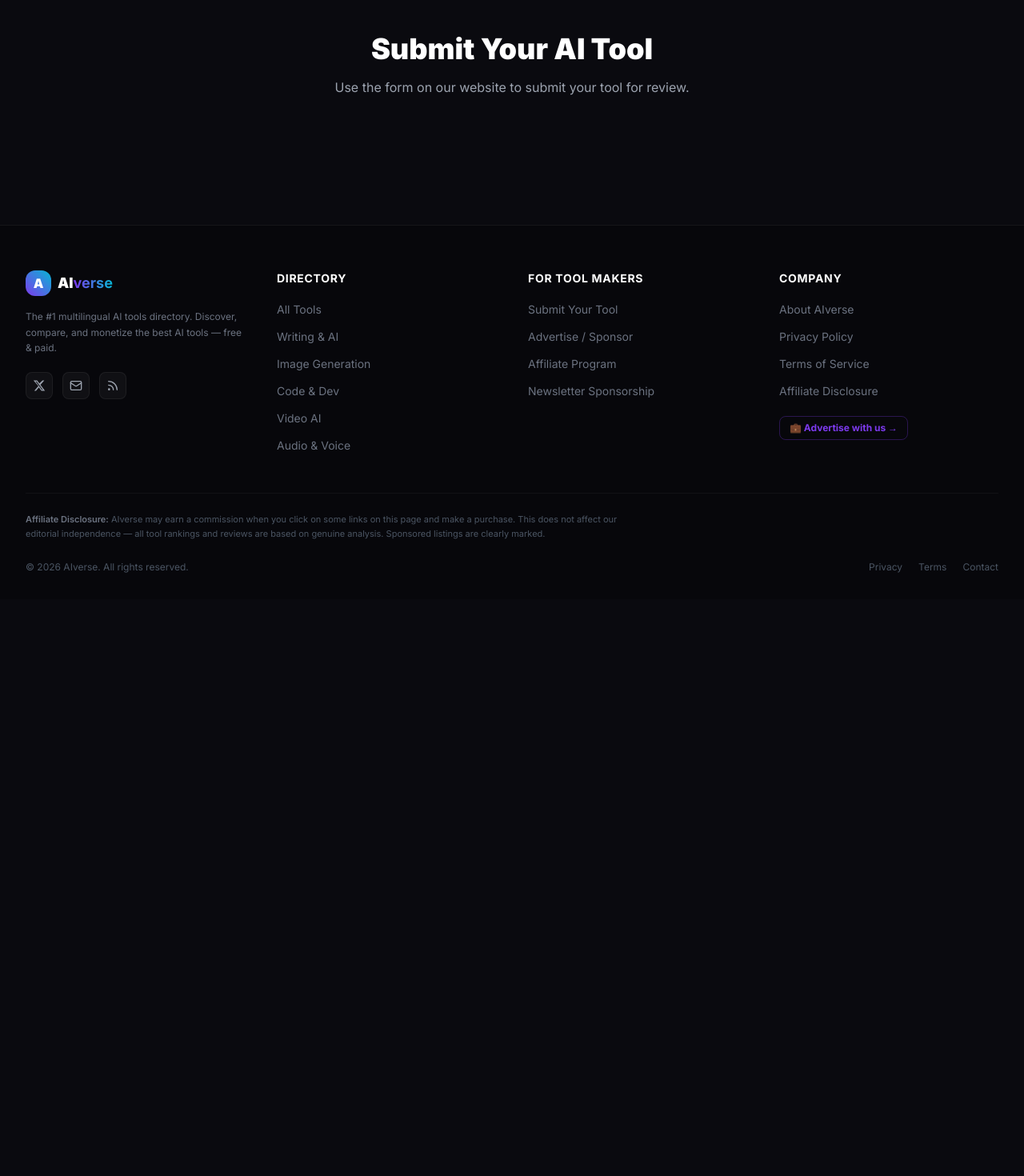
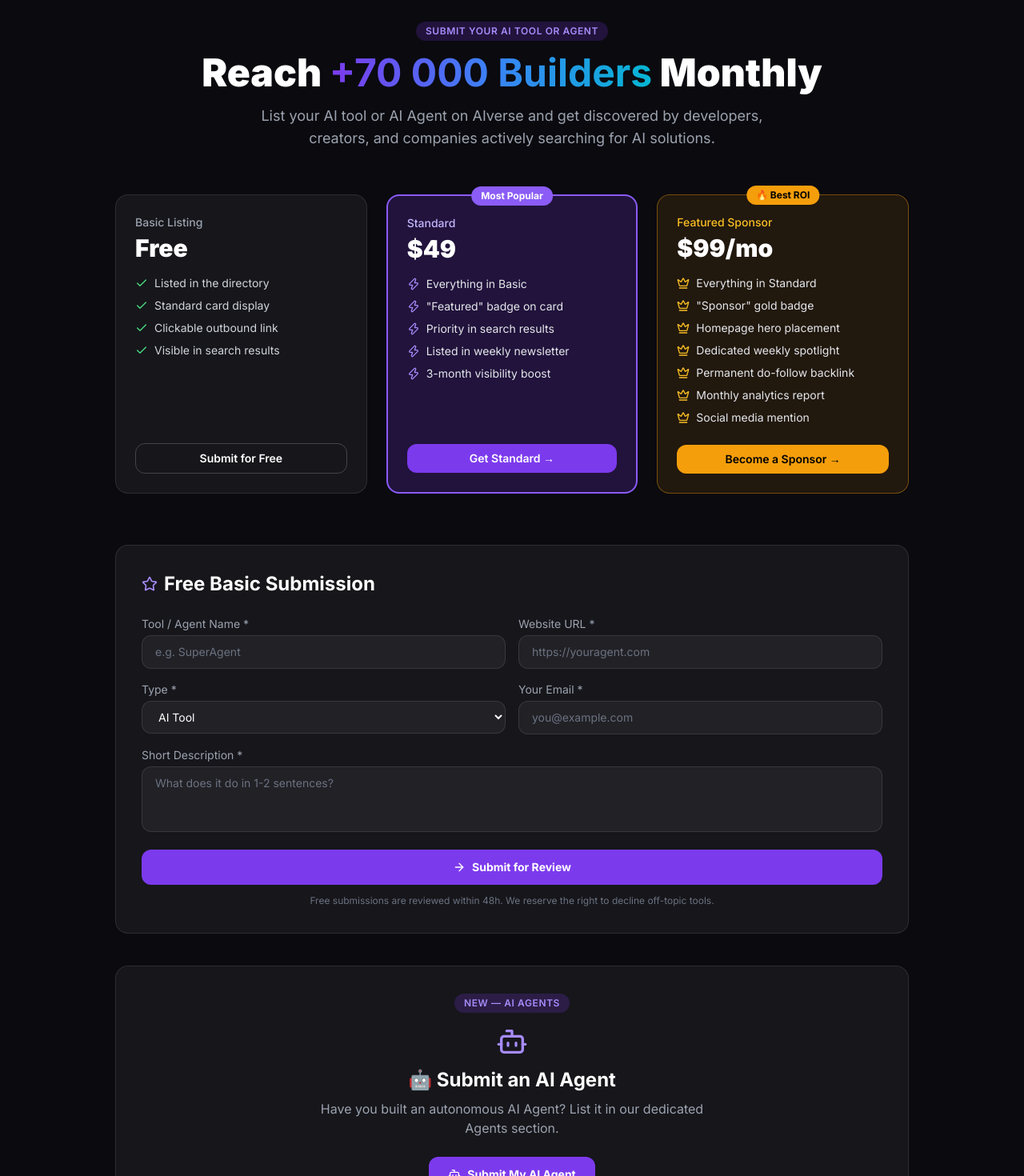
Before and after one commit to hamdi2025/aiverse-, a Next.js app: page /en/submit in a window 1280 px wide. Shown: the part 120-1590 px from the top of the page at 80% size. Before the commit the page ends 869 px from the top, so only its background shows below. Built offline with nearby package versions, Linux system fonts and the light colour scheme; no server answers.

Commit message:
fix: submit page with pricing

```diff
--- a/src/app/[locale]/submit/page.tsx
+++ b/src/app/[locale]/submit/page.tsx
@@ -134,10 +134,172 @@
 };
 
 export default function SubmitPage() {
+  const locale = useLocale() as Locale;
+  const t = T[locale] || T.en;
+
+  const [formData, setFormData] = useState({ name: '', url: '', category: 'tool', email: '', description: '' });
+  const [submitted, setSubmitted] = useState(false);
+
+  const handleSubmit = async (e: React.FormEvent) => {
+    e.preventDefault();
+    setSubmitted(true);
+  };
+
   return (
-    <div className="max-w-3xl mx-auto px-4 py-20 text-center">
-      <h1 className="text-4xl font-black text-white mb-4">Submit Your AI Tool</h1>
-      <p className="text-gray-400">Use the form on our website to submit your tool for review.</p>
+    <div className="max-w-5xl mx-auto px-4 py-16">
+      {/* Header */}
+      <div className="text-center mb-14">
+        <span className="inline-block bg-violet-600/20 text-violet-400 text-xs font-semibold px-3 py-1 rounded-full mb-4 uppercase tracking-wider">
+          {t.badge}
+        </span>
+        <h1 className="text-4xl md:text-5xl font-black text-white mb-4">
+          {t.title} <GradientText>{t.titleHighlight}</GradientText> {t.titleEnd}
+        </h1>
+        <p className="text-gray-400 max-w-2xl mx-auto text-lg">{t.subtitle}</p>
+      </div>
+
+      {/* Pricing Cards */}
+      <div className="grid grid-cols-1 md:grid-cols-3 gap-6 mb-16">
+        {/* Free */}
+        <div className="bg-white/5 border border-white/10 rounded-2xl p-6 flex flex-col">
+          <div className="mb-4">
+            <p className="text-gray-400 text-sm font-medium mb-1">{t.freeName}</p>
+            <p className="text-3xl font-black text-white">{t.freePriceLabel}</p>
+          </div>
+          <ul className="space-y-2 mb-6 flex-1">
+            {t.freeFeatures.map((f: string, i: number) => (
+              <li key={i} className="flex items-center gap-2 text-sm text-gray-300">
+                <Check className="w-4 h-4 text-green-400 shrink-0" /> {f}
+              </li>
+            ))}
+          </ul>
+          <button
+            onClick={() => document.getElementById('free-form')?.scrollIntoView({ behavior: 'smooth' })}
+            className="w-full py-2 rounded-xl border border-white/20 text-white text-sm font-semibold hover:bg-white/10 transition"
+          >
+            {t.freeCta}
+          </button>
+        </div>
+
+        {/* Standard */}
+        <div className="bg-violet-600/20 border-2 border-violet-500 rounded-2xl p-6 flex flex-col relative">
+          <span className="absolute -top-3 left-1/2 -translate-x-1/2 bg-violet-500 text-white text-xs font-bold px-3 py-1 rounded-full">
+            {t.mostPopular}
+          </span>
+          <div className="mb-4">
+            <p className="text-violet-300 text-sm font-medium mb-1">{t.stdName}</p>
+            <p className="text-3xl font-black text-white">{t.stdPriceLabel}</p>
+          </div>
+          <ul className="space-y-2 mb-6 flex-1">
+            {t.stdFeatures.map((f: string, i: number) => (
+              <li key={i} className="flex items-center gap-2 text-sm text-gray-200">
+                <Zap className="w-4 h-4 text-violet-400 shrink-0" /> {f}
+              </li>
+            ))}
+          </ul>
+          <a
+            href={`mailto:contact@aiverse.com?subject=${encodeURIComponent(t.contactSubject)}`}
+            className="w-full py-2 rounded-xl bg-violet-600 hover:bg-violet-500 text-white text-sm font-semibold text-center transition"
+          >
+            {t.stdCta}
+          </a>
+        </div>
+
+        {/* Featured */}
+        <div className="bg-amber-500/10 border border-amber-500/40 rounded-2xl p-6 flex flex-col relative">
+          <span className="absolute -top-3 left-1/2 -translate-x-1/2 bg-amber-500 text-black text-xs font-bold px-3 py-1 rounded-full">
+            {t.bestRoi}
+          </span>
+          <div className="mb-4">
+            <p className="text-amber-400 text-sm font-medium mb-1">{t.featName}</p>
+            <p className="text-3xl font-black text-white">{t.featPriceLabel}</p>
+          </div>
+          <ul className="space-y-2 mb-6 flex-1">
+            {t.featFeatures.map((f: string, i: number) => (
+              <li key={i} className="flex items-center gap-2 text-sm text-gray-200">
+                <Crown className="w-4 h-4 text-amber-400 shrink-0" /> {f}
+              </li>
+            ))}
+          </ul>
+          <a
+            href={`mailto:contact@aiverse.com?subject=${encodeURIComponent(t.contactSubjectFeat)}`}
+            className="w-full py-2 rounded-xl bg-amber-500 hover:bg-amber-400 text-black text-sm font-semibold text-center transition"
+          >
+            {t.featCta}
+          </a>
+        </div>
+      </div>
+
+      {/* Free Submission Form */}
+      <div id="free-form" className="bg-white/5 border border-white/10 rounded-2xl p-8 mb-10">
+        <h2 className="text-2xl font-bold text-white mb-6 flex items-center gap-2">
+          <Star className="w-5 h-5 text-violet-400" /> {t.freeFormTitle}
+        </h2>
+        {submitted ? (
+          <div className="text-center py-8">
+            <p className="text-3xl mb-2">🎉</p>
+            <p className="text-white font-bold text-xl">{t.successTitle}</p>
+            <p className="text-gray-400 mt-1">{t.successDesc}</p>
+          </div>
+        ) : (
+          <form onSubmit={handleSubmit} className="grid grid-cols-1 md:grid-cols-2 gap-4">
+            <div>
+              <label className="text-sm text-gray-400 mb-1 block">{t.toolLabel}</label>
+              <input required value={formData.name} onChange={e => setFormData({ ...formData, name: e.target.value })}
+                placeholder={t.toolPlaceholder}
+                className="w-full bg-white/5 border border-white/10 rounded-xl px-4 py-2.5 text-white placeholder-gray-500 text-sm focus:outline-none focus:border-violet-500" />
+            </div>
+            <div>
+              <label className="text-sm text-gray-400 mb-1 block">{t.urlLabel}</label>
+              <input required type="url" value={formData.url} onChange={e => setFormData({ ...formData, url: e.target.value })}
+                placeholder={t.urlPlaceholder}
+                className="w-full bg-white/5 border border-white/10 rounded-xl px-4 py-2.5 text-white placeholder-gray-500 text-sm focus:outline-none focus:border-violet-500" />
+            </div>
+            <div>
+              <label className="text-sm text-gray-400 mb-1 block">{t.catLabel}</label>
+              <select value={formData.category} onChange={e => setFormData({ ...formData, category: e.target.value })}
+                className="w-full bg-white/5 border border-white/10 rounded-xl px-4 py-2.5 text-white text-sm focus:outline-none focus:border-violet-500">
+                <option value="tool">{t.catOptions.tool}</option>
+                <option value="agent">{t.catOptions.agent}</option>
+                <option value="both">{t.catOptions.both}</option>
+              </select>
+            </div>
+            <div>
+              <label className="text-sm text-gray-400 mb-1 block">{t.emailLabel}</label>
+              <input required type="email" value={formData.email} onChange={e => setFormData({ ...formData, email: e.target.value })}
+                placeholder="you@example.com"
+                className="w-full bg-white/5 border border-white/10 rounded-xl px-4 py-2.5 text-white placeholder-gray-500 text-sm focus:outline-none focus:border-violet-500" />
+            </div>
+            <div className="md:col-span-2">
+              <label className="text-sm text-gray-400 mb-1 block">{t.descLabel}</label>
+              <textarea required value={formData.description} onChange={e => setFormData({ ...formData, description: e.target.value })}
+                placeholder={t.descPlaceholder} rows={3}
+                className="w-full bg-white/5 border border-white/10 rounded-xl px-4 py-2.5 text-white placeholder-gray-500 text-sm focus:outline-none focus:border-violet-500 resize-none" />
+            </div>
+            <div className="md:col-span-2">
+              <button type="submit"
+                className="w-full py-3 rounded-xl bg-violet-600 hover:bg-violet-500 text-white font-bold text-sm transition flex items-center justify-center gap-2">
+                <ArrowRight className="w-4 h-4" /> {t.submitBtn}
+              </button>
+              <p className="text-xs text-gray-500 mt-3 text-center">{t.fine}</p>
+            </div>
+          </form>
+        )}
+      </div>
+
+      {/* AI Agent Section */}
+      <div className="bg-white/5 border border-white/10 rounded-2xl p-8 text-center">
+        <span className="inline-block bg-violet-600/20 text-violet-400 text-xs font-semibold px-3 py-1 rounded-full mb-4 uppercase tracking-wider">
+          {t.agentBadge}
+        </span>
+        <Bot className="w-10 h-10 text-violet-400 mx-auto mb-3" />
+        <h2 className="text-2xl font-bold text-white mb-2">{t.agentFormTitle}</h2>
+        <p className="text-gray-400 mb-6 max-w-lg mx-auto">{t.agentSubtitle}</p>
+        <a href={`mailto:contact@aiverse.com?subject=AIverse AI Agent Submission`}
+          className="inline-flex items-center gap-2 px-6 py-3 rounded-xl bg-violet-600 hover:bg-violet-500 text-white font-bold text-sm transition">
+          <Bot className="w-4 h-4" /> {t.agentCta}
+        </a>
+      </div>
     </div>
   );
 }
```
